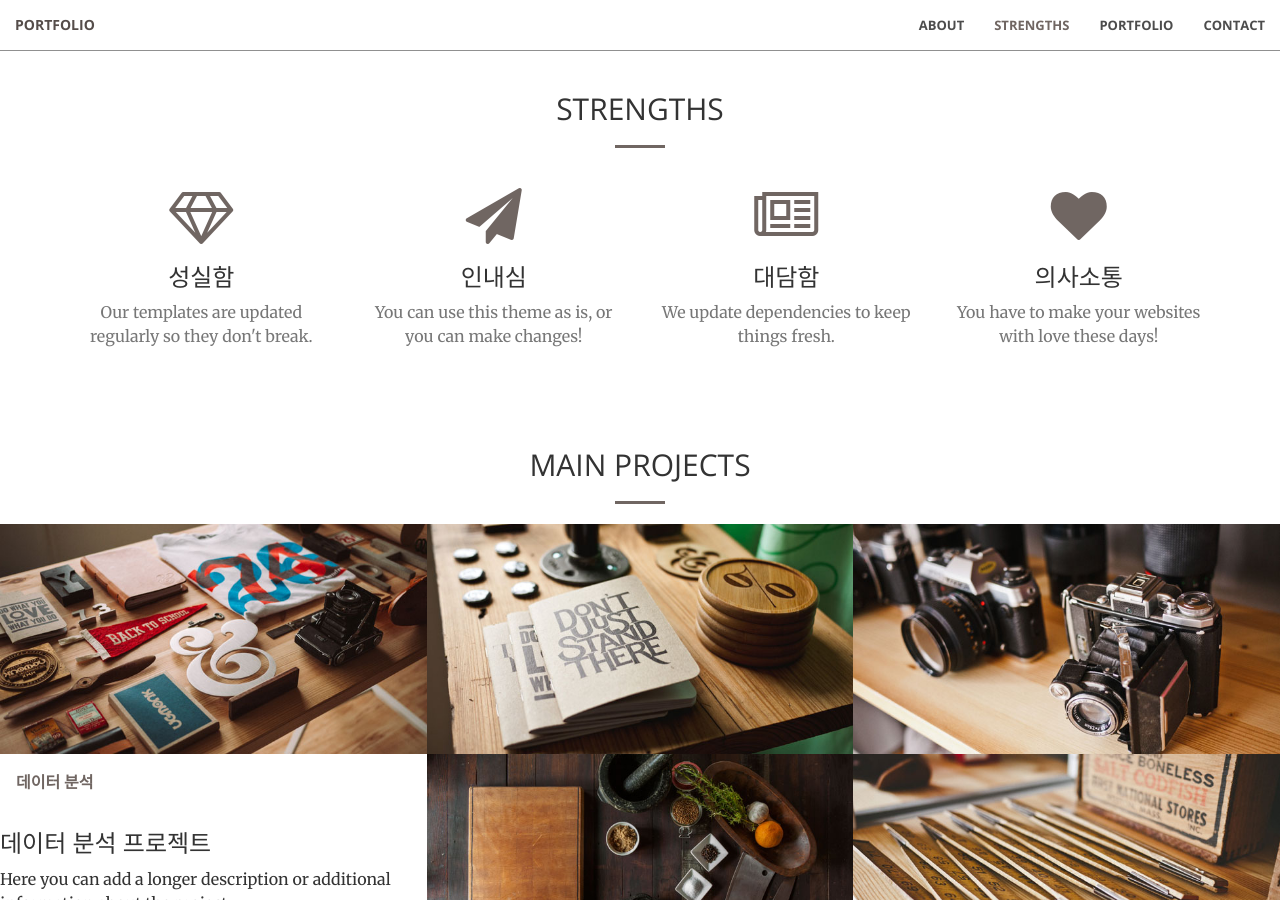
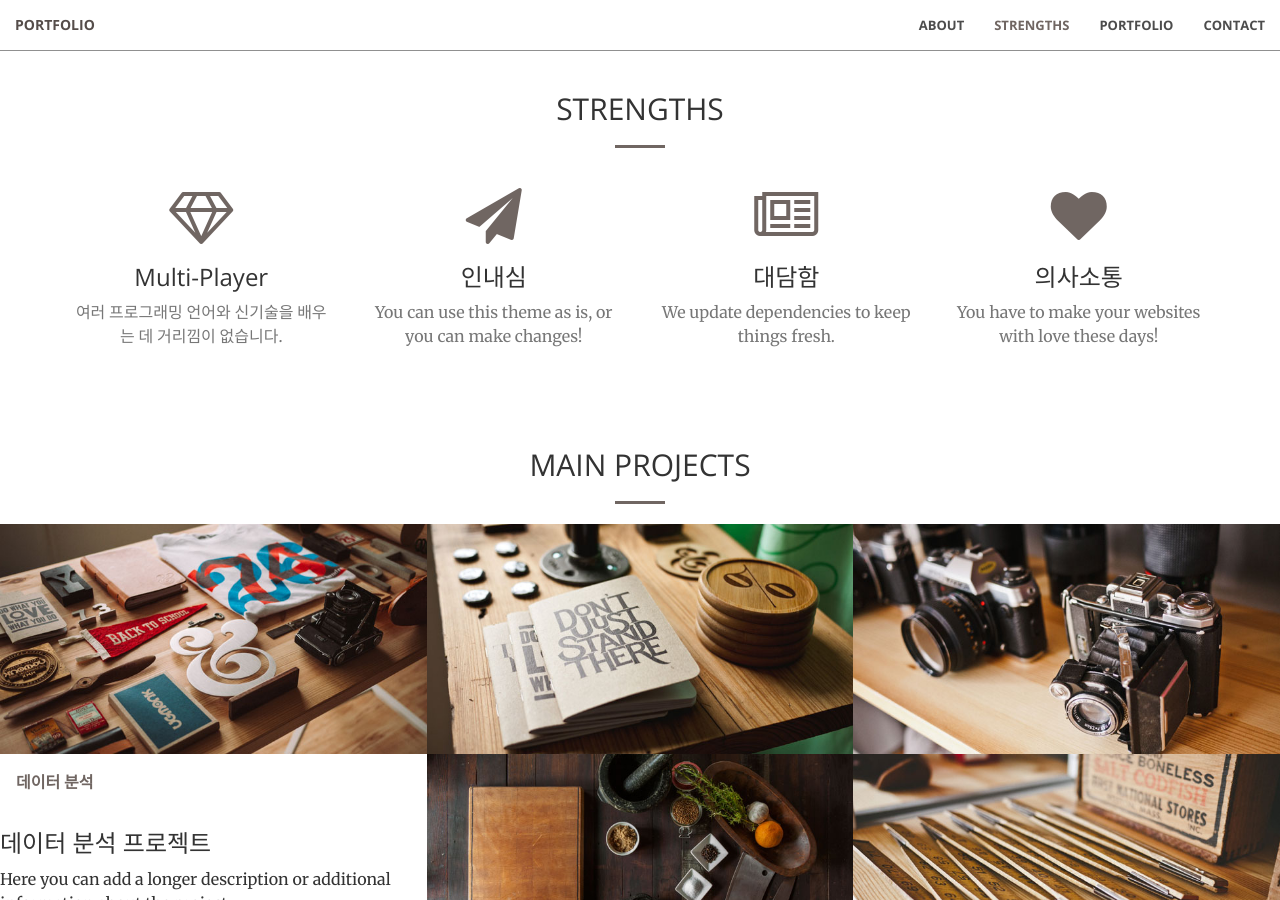
Before and after one commit to ymdev2023/ymdev2023.github.io, a Jekyll site: the page built from index.html, in a window 1280 px wide and 900 px high, scrolled down 1252 px. Built offline with Jekyll 4.4.1, drawn with Linux system fonts in a browser that asks for light colours.

Commit message:
Update services.html

```diff
--- a/_includes/services.html
+++ b/_includes/services.html
@@ -12,8 +12,8 @@
             <div class="col-lg-3 col-md-6 text-center">
                 <div class="service-box">
                     <i class="fa fa-4x fa-diamond wow bounceIn text-primary"></i>
-                    <h3>성실함</h3>
-                    <p class="text-muted">Our templates are updated regularly so they don't break.</p>
+                    <h3>Multi-Player</h3>
+                    <p class="text-muted">여러 프로그래밍 언어와 신기술을 배우는 데 거리낌이 없습니다.</p>
                 </div>
             </div>
             <div class="col-lg-3 col-md-6 text-center">
```
